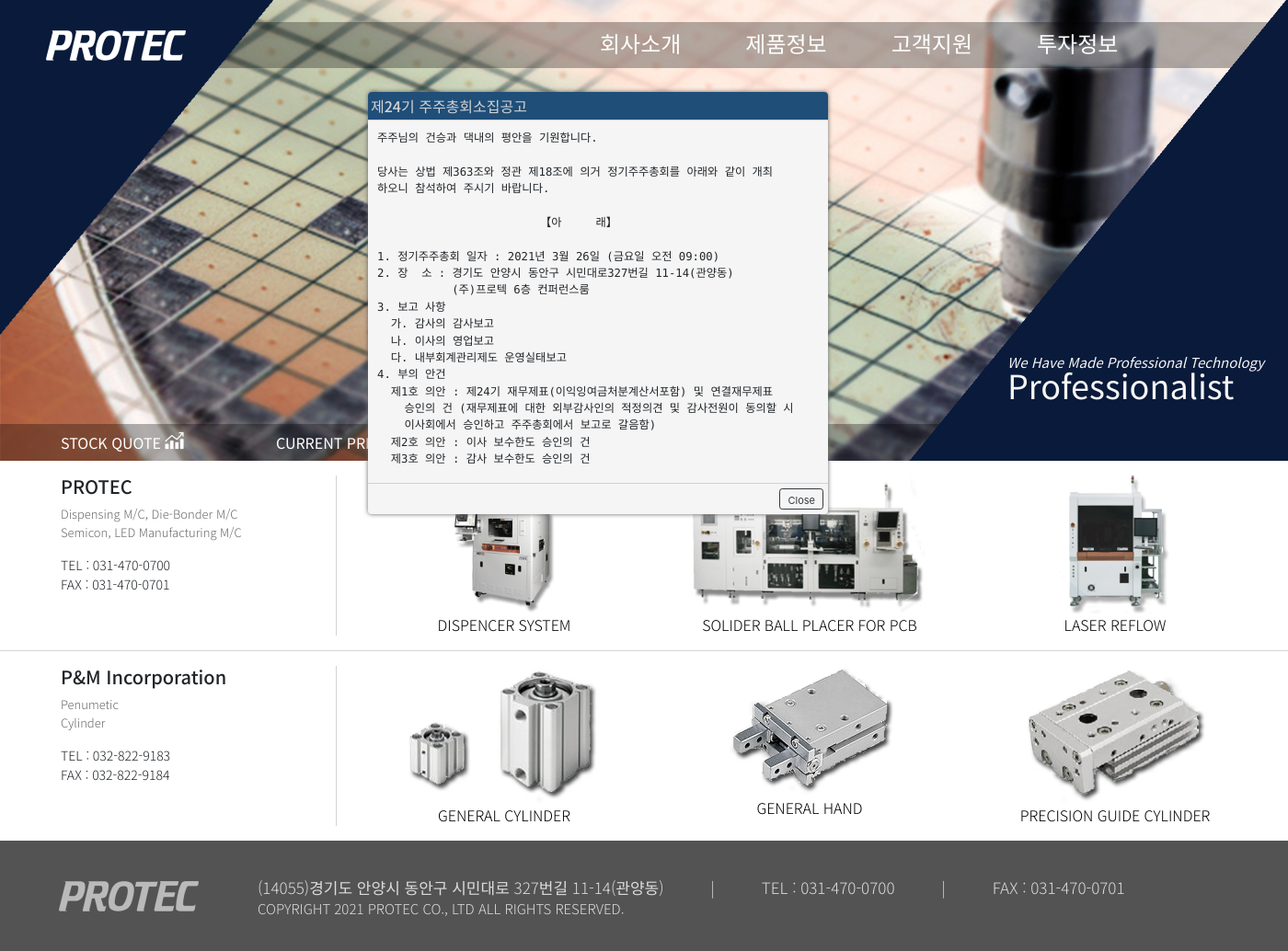
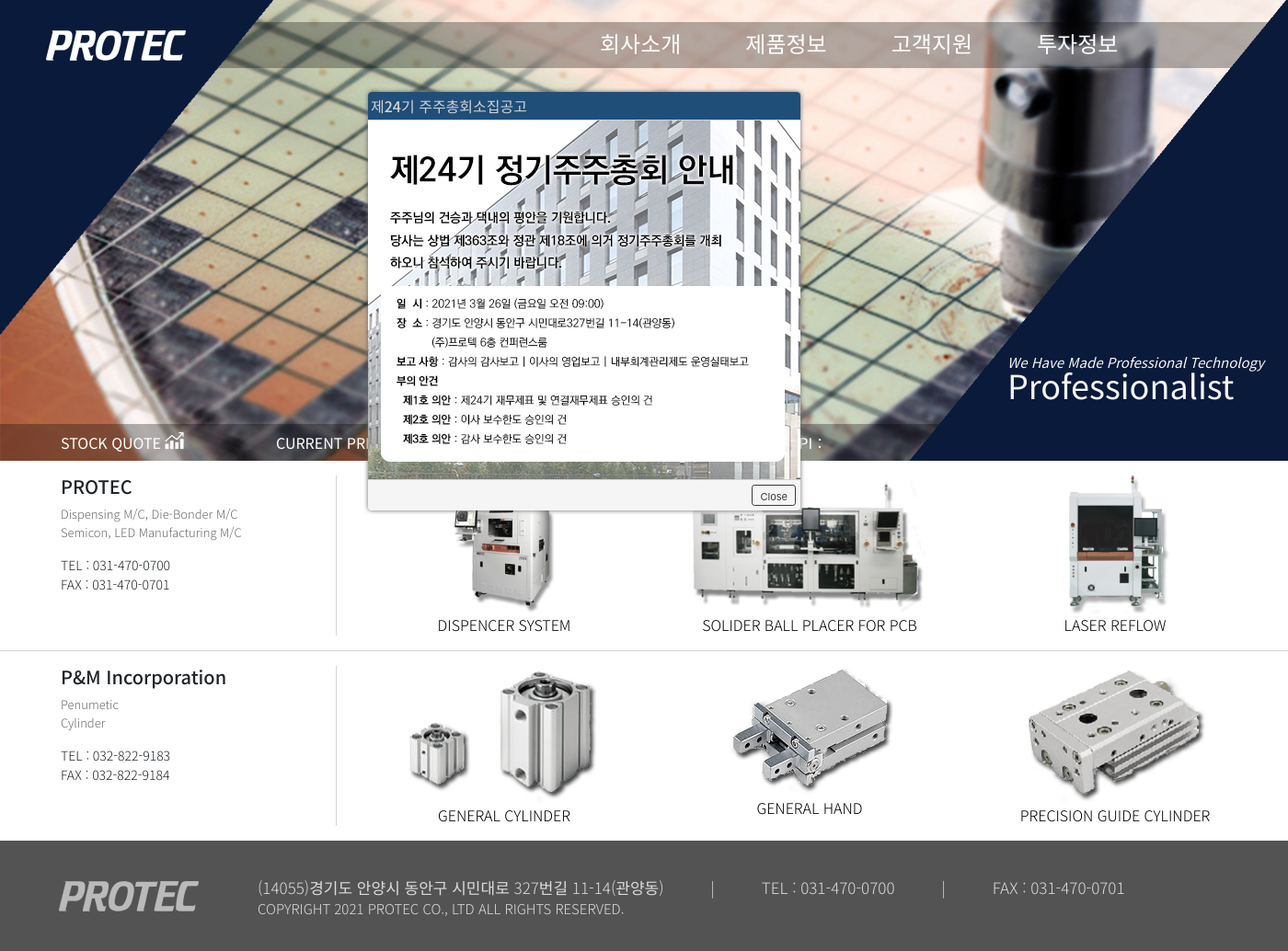
Before and after one commit to protec21/www, a Django app: template templates/www/index.html in a window 1400 px wide. Shown: the whole page at 92% size. Run offline with Django 3.2, Linux system fonts and the light colour scheme; the template is opened without the code that fills it, so the values that code supplies are empty; some libraries are stand-ins or nearby versions.

Commit message:
주주총회공지

```diff
--- a/templates/www/index.html
+++ b/templates/www/index.html
@@ -7,7 +7,7 @@
         $( "#popup1" ).draggable();
     } );
 function show_popup(){
-    layer_popup(popup1, 100, 400, 500)
+    layer_popup(popup1, 100, 400, 470)
     //layer_popup(popup2, 100, 750, 400)
     //layer_popup(popup3, 100, 1200, 400)
 }
@@ -117,30 +117,7 @@
         <div class="pop-conts">
             <div id="title" class="font-sans-500 rounded-top" style="background-color: #1F4E78; color: lightgray; padding: 3px; cursor: move">제24기 주주총회소집공고</div>
             <div style="border-top: solid 1px lightgray; border-bottom: solid 1px lightgray">
-<div class="font-sans-300" style="font-size: 14px; margin: 10px">
-<pre>
-주주님의 건승과 댁내의 평안을 기원합니다.
-
-당사는 상법 제363조와 정관 제18조에 의거 정기주주총회를 아래와 같이 개최
-하오니 참석하여 주시기 바랍니다.
-
-                        【아     래】
-
-1. 정기주주총회 일자 : 2021년 3월 26일 (금요일 오전 09:00)
-2. 장  소 : 경기도 안양시 동안구 시민대로327번길 11-14(관양동)
-           (주)프로텍 6층 컨퍼런스룸
-3. 보고 사항
-  가. 감사의 감사보고
-  나. 이사의 영업보고
-  다. 내부회계관리제도 운영실태보고
-4. 부의 안건
-  제1호 의안 : 제24기 재무제표(이익잉여금처분계산서포함) 및 연결재무제표
-    승인의 건 (재무제표에 대한 외부감사인의 적정의견 및 감사전원이 동의할 시
-    이사회에서 승인하고 주주총회에서 보고로 갈음함)
-  제2호 의안 : 이사 보수한도 승인의 건
-  제3호 의안 : 감사 보수한도 승인의 건
-</pre>
-</div>
+                <img src="{% static 'www/img/공지_주주총회.png' %}">
             </div>
             <div style="padding: 5px; text-align: right">
                 <button type="button" class="btn btn-outline-dark btn-sm btn-layerClose" style="height: 23px; font-size: 11px">Close</button>
```
Also changed, not shown: static/www/img/공지_주주총회.png (added), 1 other file.
